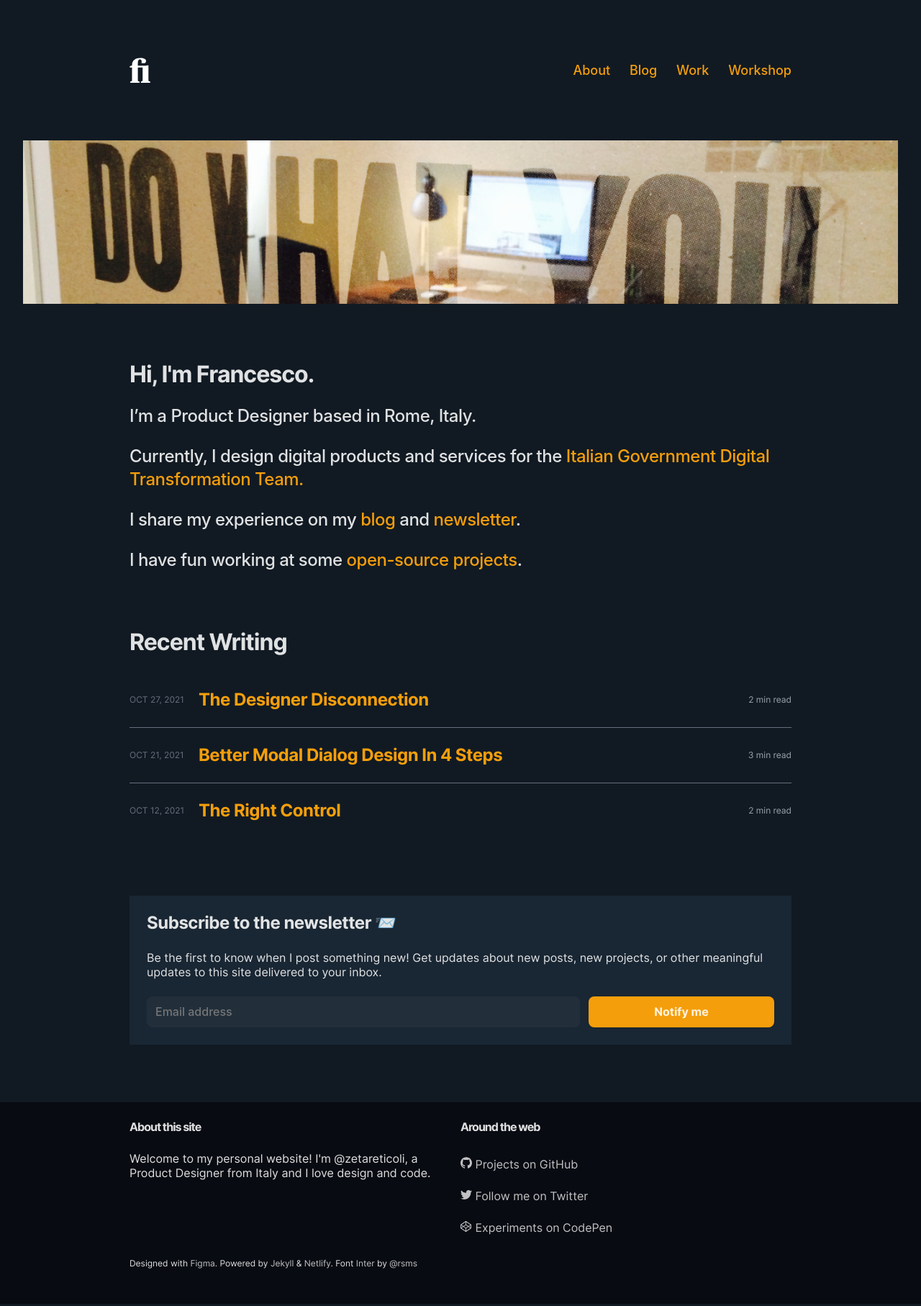
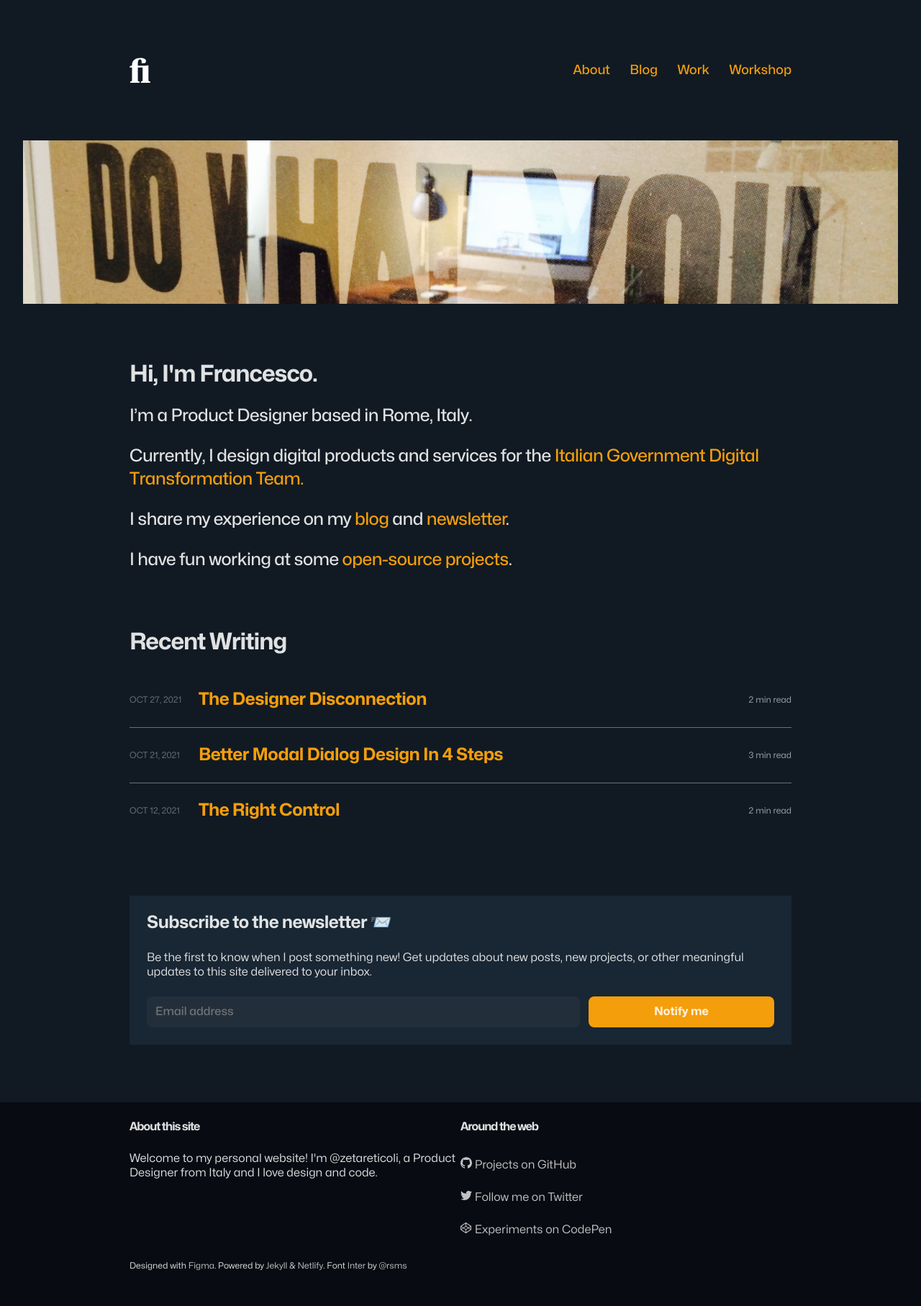
Before and after one commit to zetareticoli/fi, a Jekyll site: the page built from index.html, in a window 1280 px wide. Shown: the whole page at 72% size. Built offline with Jekyll 4.4.1, drawn with Linux system fonts in a browser that asks for light colours; some web fonts are replaced; the list of posts is cut into pages by our own code.

Commit message:
Load new font

```diff
--- a/_sass/settings/_settings.scss
+++ b/_sass/settings/_settings.scss
@@ -99,7 +99,7 @@ $paragraph-spacing-3: $space-l;
   --color-red: #dc2626;
   --color-offWhite: rgba(255,255,255, .87);
   --radius-smooth-corner: 8px;
-  --font-sans: Inter, Helvetica, Arial, sans-serif;
+  --font-sans: 'Mona Sans', Helvetica, Arial, sans-serif;
   --font-regular: 400;
   --font-medium: 500;
   --font-bold: 700;
```
